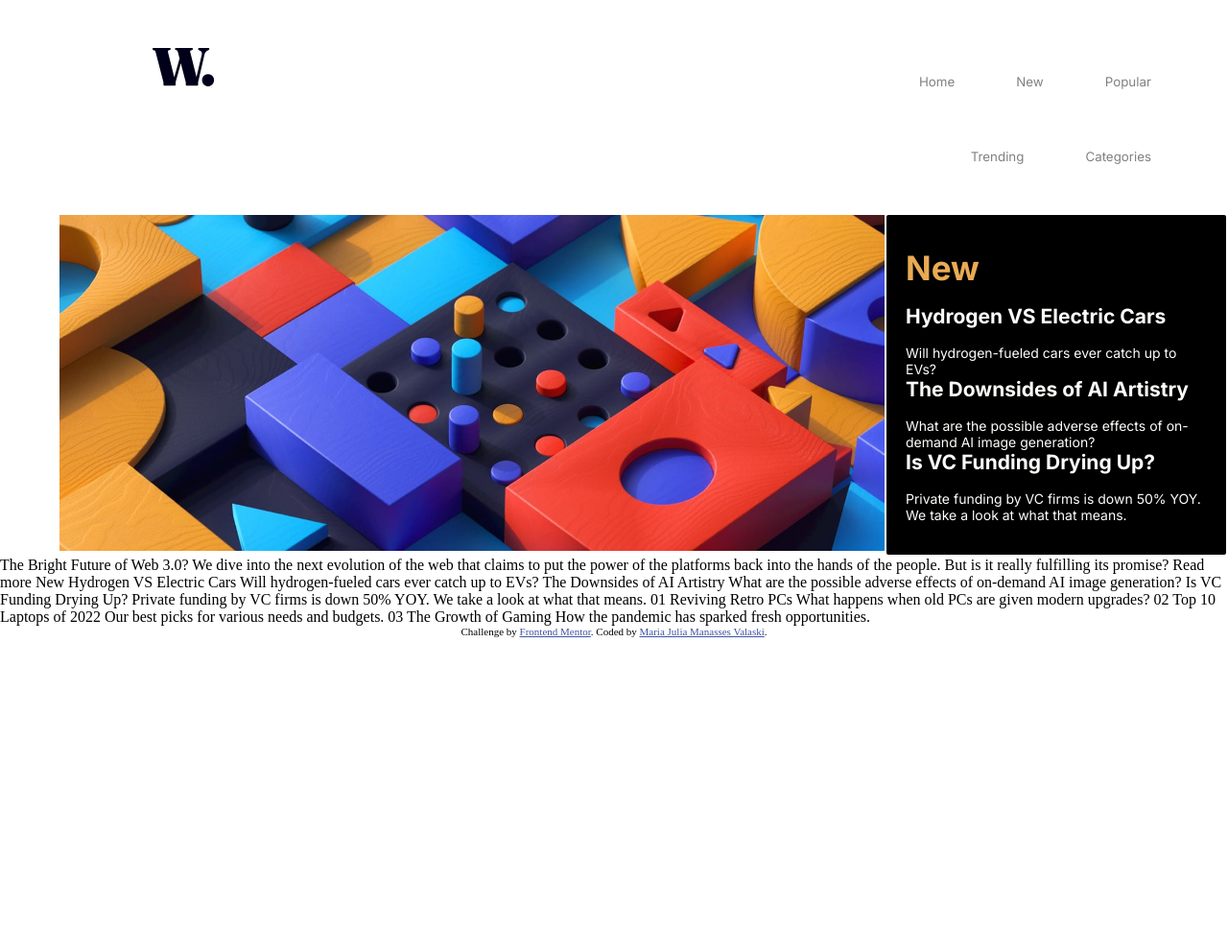
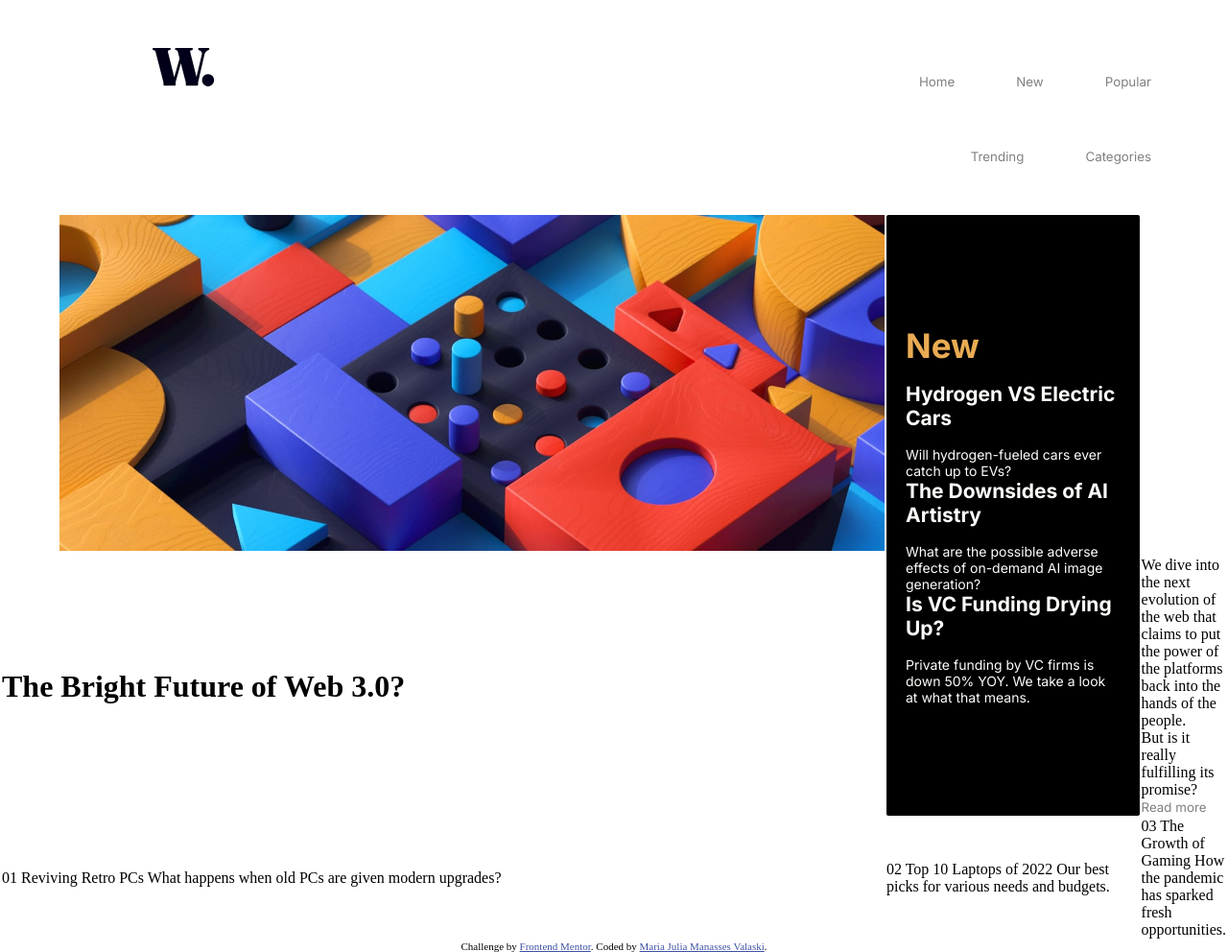
Before and after one commit to majumvalaski/news-homepage-main, a plain HTML site: page index.html in a window 1280 px wide. Shown: the whole page at 96% size. Before the commit the page ends 800 px from the top, so only its background shows below. Drawn offline with Linux system fonts and the light colour scheme.

Commit message:
atribuindo classes para os textos

```diff
--- a/index.html
+++ b/index.html
@@ -42,37 +42,35 @@
         Private funding by VC firms is down 50% YOY. We take a look at what that means.</br>
       </td>
     </tr>
-  </table>
-  The Bright Future of Web 3.0?
-
+    <tr>
+      <td class="titulo">
+        <h1>The Bright Future of Web 3.0?</h1>
+      </td>
+      <td class="texto">
         We dive into the next evolution of the web that claims to put the power of the platforms back into the hands of the people.
-  But is it really fulfilling its promise?
-
-  Read more
-
-  New
-
-  Hydrogen VS Electric Cars
-  Will hydrogen-fueled cars ever catch up to EVs?
-
-  The Downsides of AI Artistry
-  What are the possible adverse effects of on-demand AI image generation?
-
-  Is VC Funding Drying Up?
-  Private funding by VC firms is down 50% YOY. We take a look at what that means.
-
+        </br>But is it really fulfilling its promise?
+        </br>
+        <button class="botao">Read more</button>
+      </td>
+    </tr>
+    <tr>
+      <td class="01">
       01
       Reviving Retro PCs
       What happens when old PCs are given modern upgrades?
-
+      </td>
+      <td class="02">
       02
       Top 10 Laptops of 2022
       Our best picks for various needs and budgets.
-
+      </td>
+      <td class="03">
       03
       The Growth of Gaming
       How the pandemic has sparked fresh opportunities.
-
+      </td>
+    </tr>
+  </table>
 
 
   <div class="attribution">
```
Lines whose indentation alone changed are shown as unchanged.
